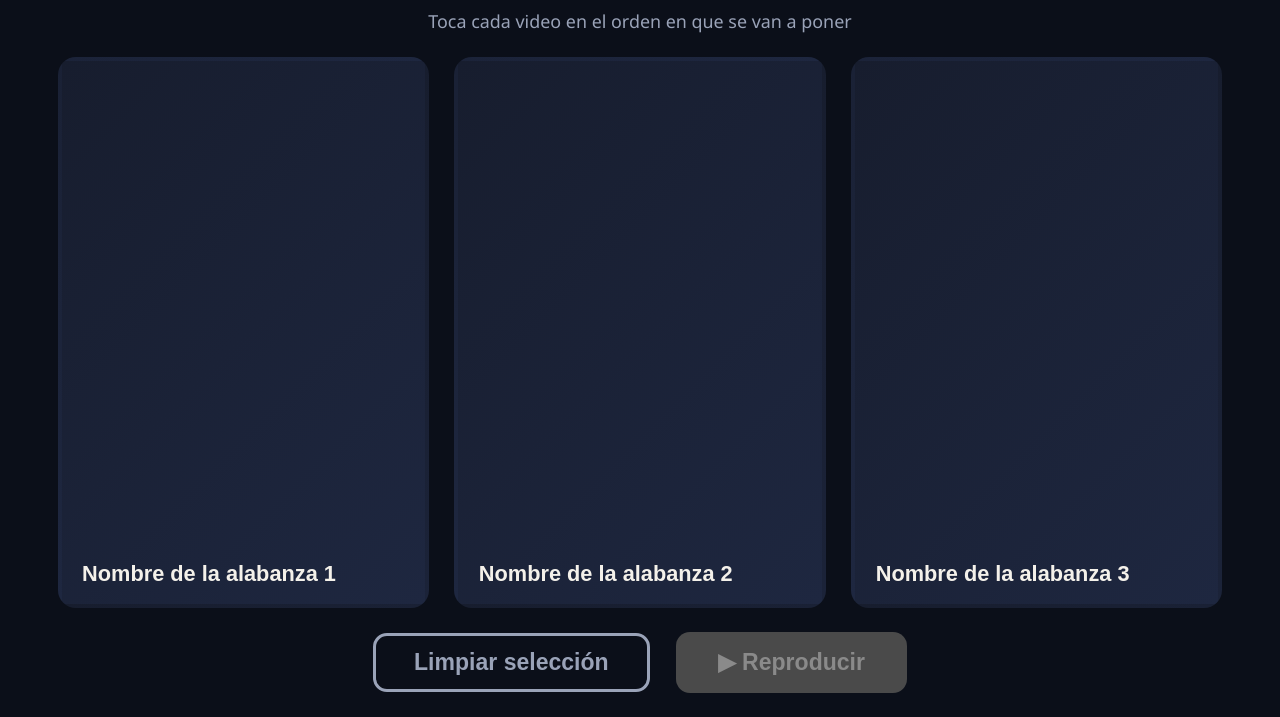
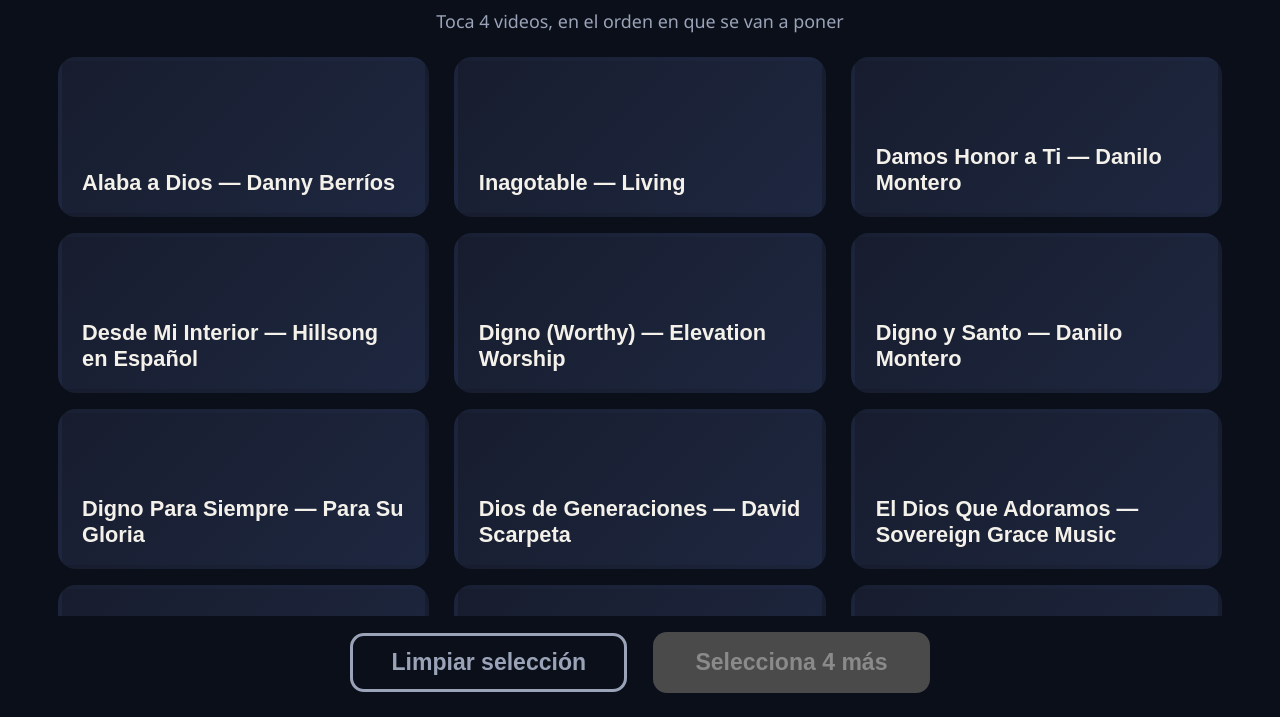
Before and after one commit to chalusb/CapitalAlabanza, a plain HTML site: page index.html in a window 1280 px wide. Shown: the part 83-800 px from the top of the page. Drawn offline with Linux system fonts and the light colour scheme.

Commit message:
Cargar el catalogo real de 19 alabanzas y exigir seleccion de 4
videos.json ahora tiene los titulos reales de D:\Musica\Alabanzas
(placeholders de R2, nombrados por id para reemplazo directo del dominio).

La seleccion ahora es fija a 4 videos: el boton muestra "Selecciona N mas"
mientras faltan, se deshabilita fuera de ese conteo, ignora un 5to toque,
y al completar el cuarto mueve el foco directo al boton de reproducir.

```diff
--- a/index.html
+++ b/index.html
@@ -11,7 +11,7 @@
   <section id="view-selection" class="view active">
     <div class="header">
       <h1>Selecciona las alabanzas</h1>
-      <p>Toca cada video en el orden en que se van a poner</p>
+      <p>Toca 4 videos, en el orden en que se van a poner</p>
     </div>
     <div id="grid"></div>
     <div class="footer-bar">
--- a/js/app.js
+++ b/js/app.js
@@ -13,6 +13,8 @@
   var video = document.getElementById("video-player");
   var playerStatus = document.getElementById("player-status");
   var replayBtn = document.getElementById("replay-btn");
+
+  var REQUIRED_SELECTIONS = 4;
 
   var allVideos = [];
   var selectedOrder = []; // array of video ids, in the order clicked
@@ -75,12 +77,16 @@
   function toggleSelect(id, card) {
     var idx = selectedOrder.indexOf(id);
     if (idx === -1) {
+      if (selectedOrder.length >= REQUIRED_SELECTIONS) return;
       selectedOrder.push(id);
     } else {
       selectedOrder.splice(idx, 1);
     }
     refreshBadges();
     updatePlayButton();
+    if (selectedOrder.length === REQUIRED_SELECTIONS) {
+      playBtn.focus();
+    }
   }
 
   function refreshBadges() {
@@ -100,11 +106,12 @@
   }
 
   function updatePlayButton() {
-    playBtn.disabled = selectedOrder.length === 0;
+    var remaining = REQUIRED_SELECTIONS - selectedOrder.length;
+    playBtn.disabled = remaining !== 0;
     playBtn.textContent =
-      selectedOrder.length === 0
+      remaining <= 0
         ? "▶ Reproducir"
-        : "▶ Reproducir (" + selectedOrder.length + ")";
+        : "Selecciona " + remaining + " más";
   }
 
   clearBtn.addEventListener("click", function () {
@@ -114,7 +121,7 @@
   });
 
   playBtn.addEventListener("click", function () {
-    if (selectedOrder.length === 0) return;
+    if (selectedOrder.length !== REQUIRED_SELECTIONS) return;
     playQueue = selectedOrder
       .map(function (id) {
         return allVideos.find(function (v) {
--- a/videos.json
+++ b/videos.json
@@ -1,17 +1,21 @@
 [
-  {
-    "id": "ejemplo-1",
-    "titulo": "Nombre de la alabanza 1",
-    "url": "https://REEMPLAZA-CON-TU-DOMINIO-R2.example.com/alabanza-1.mp4"
-  },
-  {
-    "id": "ejemplo-2",
-    "titulo": "Nombre de la alabanza 2",
-    "url": "https://REEMPLAZA-CON-TU-DOMINIO-R2.example.com/alabanza-2.mp4"
-  },
-  {
-    "id": "ejemplo-3",
-    "titulo": "Nombre de la alabanza 3",
-    "url": "https://REEMPLAZA-CON-TU-DOMINIO-R2.example.com/alabanza-3.mp4"
-  }
+  { "id": "alaba-a-dios-danny-berrios", "titulo": "Alaba a Dios — Danny Berríos", "url": "https://REEMPLAZA-CON-TU-DOMINIO-R2.example.com/alaba-a-dios-danny-berrios.mp4" },
+  { "id": "inagotable-living", "titulo": "Inagotable — Living", "url": "https://REEMPLAZA-CON-TU-DOMINIO-R2.example.com/inagotable-living.mp4" },
+  { "id": "damos-honor-a-ti-danilo-montero", "titulo": "Damos Honor a Ti — Danilo Montero", "url": "https://REEMPLAZA-CON-TU-DOMINIO-R2.example.com/damos-honor-a-ti-danilo-montero.mp4" },
+  { "id": "desde-mi-interior-hillsong", "titulo": "Desde Mi Interior — Hillsong en Español", "url": "https://REEMPLAZA-CON-TU-DOMINIO-R2.example.com/desde-mi-interior-hillsong.mp4" },
+  { "id": "digno-worthy-elevation-worship", "titulo": "Digno (Worthy) — Elevation Worship", "url": "https://REEMPLAZA-CON-TU-DOMINIO-R2.example.com/digno-worthy-elevation-worship.mp4" },
+  { "id": "digno-y-santo-danilo-montero", "titulo": "Digno y Santo — Danilo Montero", "url": "https://REEMPLAZA-CON-TU-DOMINIO-R2.example.com/digno-y-santo-danilo-montero.mp4" },
+  { "id": "digno-para-siempre", "titulo": "Digno Para Siempre — Para Su Gloria", "url": "https://REEMPLAZA-CON-TU-DOMINIO-R2.example.com/digno-para-siempre.mp4" },
+  { "id": "dios-de-generaciones-david-scarpeta", "titulo": "Dios de Generaciones — David Scarpeta", "url": "https://REEMPLAZA-CON-TU-DOMINIO-R2.example.com/dios-de-generaciones-david-scarpeta.mp4" },
+  { "id": "el-dios-que-adoramos", "titulo": "El Dios Que Adoramos — Sovereign Grace Music", "url": "https://REEMPLAZA-CON-TU-DOMINIO-R2.example.com/el-dios-que-adoramos.mp4" },
+  { "id": "alto-y-sublime-gadiel-espinoza", "titulo": "Alto y Sublime — Gadiel Espinoza", "url": "https://REEMPLAZA-CON-TU-DOMINIO-R2.example.com/alto-y-sublime-gadiel-espinoza.mp4" },
+  { "id": "glorioso-dia-passion-worship", "titulo": "Glorioso Día — Passion Worship ft. Kristian Stanfill", "url": "https://REEMPLAZA-CON-TU-DOMINIO-R2.example.com/glorioso-dia-passion-worship.mp4" },
+  { "id": "gracia-sublime-es", "titulo": "Gracia Sublime Es — En Espíritu y en Verdad", "url": "https://REEMPLAZA-CON-TU-DOMINIO-R2.example.com/gracia-sublime-es.mp4" },
+  { "id": "digno-y-santo-ingrid-rosario", "titulo": "Digno y Santo — Ingrid Rosario", "url": "https://REEMPLAZA-CON-TU-DOMINIO-R2.example.com/digno-y-santo-ingrid-rosario.mp4" },
+  { "id": "santo-santo-santo-kari-jobe", "titulo": "Santo, Santo, Santo — Kari Jobe", "url": "https://REEMPLAZA-CON-TU-DOMINIO-R2.example.com/santo-santo-santo-kari-jobe.mp4" },
+  { "id": "exaltate-marcos-witt", "titulo": "Exáltate — Marcos Witt", "url": "https://REEMPLAZA-CON-TU-DOMINIO-R2.example.com/exaltate-marcos-witt.mp4" },
+  { "id": "hermoso-eres-marcos-witt", "titulo": "Hermoso Eres — Marcos Witt", "url": "https://REEMPLAZA-CON-TU-DOMINIO-R2.example.com/hermoso-eres-marcos-witt.mp4" },
+  { "id": "tu-amor-por-mi-marcos-witt", "titulo": "Tu Amor Por Mí — Marcos Witt", "url": "https://REEMPLAZA-CON-TU-DOMINIO-R2.example.com/tu-amor-por-mi-marcos-witt.mp4" },
+  { "id": "te-adoro-a-ti-miel-san-marcos", "titulo": "Te Adoro a Ti — Miel San Marcos", "url": "https://REEMPLAZA-CON-TU-DOMINIO-R2.example.com/te-adoro-a-ti-miel-san-marcos.mp4" },
+  { "id": "su-nombre-es-cristo-world-worship", "titulo": "Su Nombre Es Cristo — World Worship", "url": "https://REEMPLAZA-CON-TU-DOMINIO-R2.example.com/su-nombre-es-cristo-world-worship.mp4" }
 ]
```
Also changed, not shown: README.md, 1 other file.
